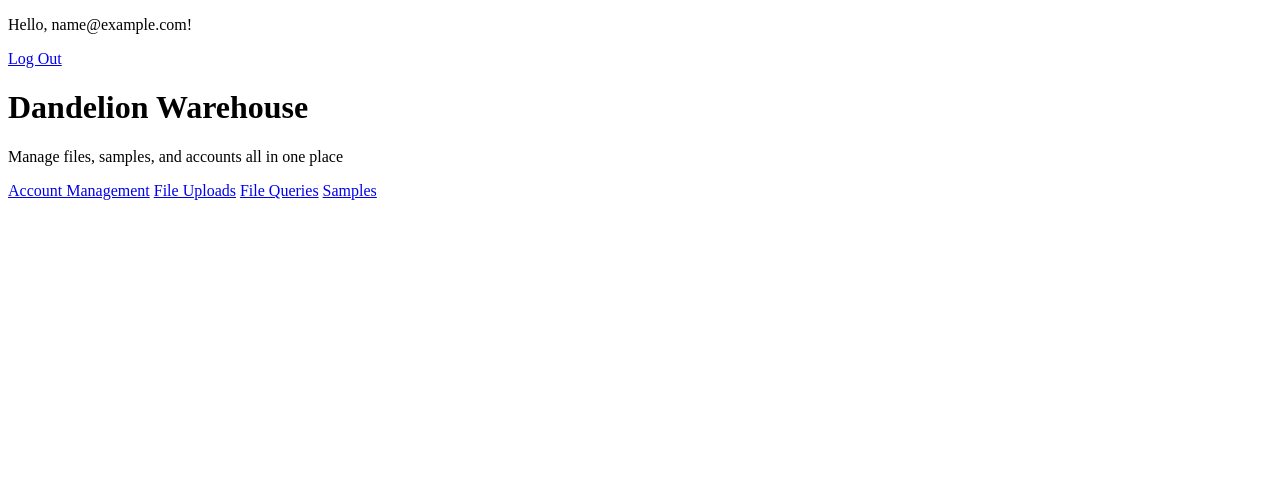
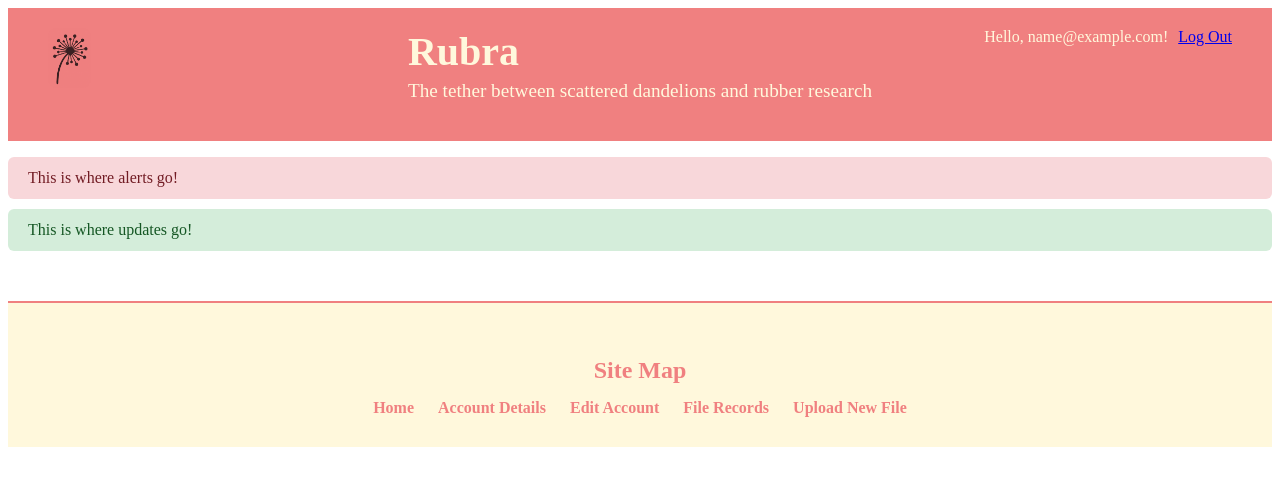
Before and after one commit to mithbe/BIOT_670I_Ruby, a Rails app: page / in a window 1280 px wide. Shown: the top 486 px of the page. Run offline with Rails 7, Linux system fonts and the light colour scheme; the visitor is signed in with stand-in values (Sample User, id 1); some libraries are stand-ins or nearby versions.

Commit message:
Removed [Samples] relic from earlier versions. Added Rubra Trademark Icon. Defined site colors. Added Site map, updates, alerts, site name, site logo, site slogan, moved hellow message and logout button. redefined naming convention for all site links. edited views and controllers. -CD

```diff
--- /dev/null
+++ b/app/assets/config/manifest.js
@@ -0,0 +1,3 @@
+//= link_tree ../images
+//= link_directory ../stylesheets
+//= link_tree ../builds
--- a/app/assets/stylesheets/application.css
+++ b/app/assets/stylesheets/application.css
@@ -1,91 +1,110 @@
-/*
- * This is a manifest file that'll be compiled into application.css.
- *
- * With Propshaft, assets are served efficiently without preprocessing steps. You can still include
- * application-wide styles in this file, but keep in mind that CSS precedence will follow the standard
- * cascading order, meaning styles declared later in the document or manifest will override earlier ones,
- * depending on specificity.
- *
- * Consider organizing styles into separate files for maintainability.
- */
-/* Overall Page Styles */
-body {
-    background-color: #f4f4f9; /* light background for theme */
-    font-family: "Helvetica Neue", Arial, sans-serif;
-    color: #333;
-    margin: 0;
-    padding: 0;
+.top-banner {
+    background-color: lightcoral;
+    color: cornsilk;
+    padding: 20px 40px;
+    display: flex;
+    align-items: center;
+    justify-content: center;
+    position: relative;
 }
 
-/* Hero Section */
-.hero {
-    background-color: #f8f9fa; /* light gray hero */
-    text-align: center;
-    padding: 60px 20px;
-    border-bottom: 1px solid #ddd;
+/* Logo left */
+.logo-left {
+    position: absolute;
+    left: 40px;
+    top: 20px;
 }
 
-.hero h1 {
-    font-size: 3rem;
+.banner-logo {
+    height: 60px;
+    width: auto;
+    border-radius: 8px; /* soften corners */
+        background-color: lightcoral; /* matches banner */
+        mix-blend-mode: multiply;     /* blends edges */
+    }
+}
+
+/* Centered site name + slogan */
+.banner-content {
+    text-align: center;
+}
+
+.flash-messages .notice {
+    background-color: #d4edda;
+    color: #155724;
+    padding: 12px 20px;
+    border-radius: 6px;
     margin-bottom: 10px;
 }
 
-.hero p {
-    font-size: 1.2rem;
-    color: #555;
+.flash-messages .alert {
+    background-color: #f8d7da;
+    color: #721c24;
+    padding: 12px 20px;
+    border-radius: 6px;
+    margin-bottom: 10px;
+}
+.site-name {
+    font-size: 2.5rem;
+    font-weight: bold;
+    margin: 0;
 }
 
-/* Navigation Buttons */
-.home-navigation {
-    display: flex;
-    flex-direction: column;
-    align-items: center;
-    gap: 15px;
-    margin-top: 40px;
+.slogan {
+    font-size: 1.2rem;
+    margin-top: 5px;
 }
 
-/* Button Styles */
-.btn {
-    display: inline-block;
-    padding: 12px 20px;
-    text-decoration: none;
-    color: white;
-    background-color: #007bff; /* primary button color */
-    border-radius: 5px;
-    text-align: center;
-    transition: all 0.2s ease;
+/* Top-right user actions (as before) */
+.user-actions {
+    position: absolute;
+    top: 20px;
+    right: 40px;
+    display: flex;
+    align-items: center;
+    gap: 10px;
+}
+.dashboard-buttons {
+    display: flex;
+    justify-content: center; /* center horizontally */
+    flex-wrap: wrap;         /* wrap if too many buttons */
+    gap: 15px;               /* space between buttons */
+    margin: 20px auto 40px;  /* space below banner */
 }
 
-.btn-secondary {
-    background-color: #6c757d; /* secondary button color */
+.site-map {
+    background-color: #fff8dc; /* same creamy white as body */
+    color: #333;
+    text-align: center;
+    padding: 30px 20px;
+    border-top: 2px solid lightcoral;
+    margin-top: 50px;
 }
 
-/* Button hover effect */
-.btn:hover {
-    opacity: 0.9;
-    transform: scale(1.05);
-}
-/* Top Navigation Bar */
-.top-nav {
-    width: 100%;
-    background-color: #007bff; /* match primary theme */
-    padding: 10px 20px;
-    box-sizing: border-box;
+.site-map h3 {
+    font-size: 1.5rem;
+    margin-bottom: 15px;
+    color: lightcoral;
 }
 
-.nav-right {
-    display: flex;
-    justify-content: flex-end;
-    align-items: center;
+.site-map ul {
+    list-style: none;
+    padding: 0;
+    margin: 0;
 }
 
-.nav-link {
-    color: white;
-    text-decoration: none;
-    margin-left: 15px;
-    font-weight: bold;
+.site-map ul li {
+    display: inline-block;
+    margin: 0 10px;
 }
 
-.nav-link:hover {
-    text-decoration: underline;
+.site-map ul li a {
+    text-decoration: none;
+    color: lightcoral;
+    font-weight: bold;
+    transition: color 0.2s;
 }
+
+.site-map ul li a:hover {
+    color: #e06b66; /* slightly darker coral on hover */
+}
--- a/app/controllers/application_controller.rb
+++ b/app/controllers/application_controller.rb
@@ -4,3 +4,6 @@ class ApplicationController < ActionController::Base
 
   before_action :authenticate_user!
 end
+def after_sign_in_path_for(resource)
+  root_path  # Goes to home#dashboard
+end
--- a/app/controllers/home_controller.rb
+++ b/app/controllers/home_controller.rb
@@ -1,6 +1,7 @@
 class HomeController < ApplicationController
-  skip_before_action :authenticate_user!, only: [ :index ]
+  skip_before_action :authenticate_user!, only: [:dashboard]
 
-  def index
+  def dashboard
+    # Any data you want to load on the dashboard can go here
   end
 end
--- a/app/controllers/samples_controller.rb
+++ /dev/null
@@ -1,14 +0,0 @@
-class SamplesController < ApplicationController
-  def index
-    @samples = Sample.all
-    end
-end
-
-  def show
-  end
-
-  def new
-  end
-
-  def edit
-  end
--- /dev/null
+++ b/app/javascript/controllers/metadata_controller.js
@@ -0,0 +1,13 @@
+import { Controller } from "@hotwired/stimulus"
+
+export default class extends Controller {
+    static targets = ["genetic", "image", "spreadsheet"]
+
+    toggle(event) {
+        const fileType = event.target.value
+
+        this.geneticTarget.hidden = fileType !== "genetic"
+        this.imageTarget.hidden = fileType !== "image"
+        this.spreadsheetTarget.hidden = fileType !== "spreadsheet"
+    }
+}
--- /dev/null
+++ b/app/views/home/dashboard.html.erb
@@ -0,0 +1,21 @@
+<!-- Site Map -->
+
+<!-- Flash Messages Demo -->
+<div class="flash-messages">
+  <%# Demo alert %>
+  <div class="alert">This is where alerts go!</div>
+
+  <%# Demo notice/update %>
+  <div class="notice">This is where updates go!</div>
+</div>
+
+<footer class="site-map">
+  <h3>Site Map</h3>
+  <ul>
+    <li><%= link_to "Home", root_path %></li>
+    <li><%= link_to "Account Details", account_path %></li>
+    <li><%= link_to "Edit Account", edit_account_path %></li>
+    <li><%= link_to "File Records", file_records_path %></li>
+    <li><%= link_to "Upload New File", new_file_record_path %></li>
+  </ul>
+</footer>
--- a/app/views/home/index.html.erb
+++ /dev/null
@@ -1,2 +0,0 @@
-<h1>Home#index</h1>
-<p>Find me in app/views/home/index.html.erb</p>
--- a/app/views/layouts/application.html.erb
+++ b/app/views/layouts/application.html.erb
@@ -1,42 +1,42 @@
 <!DOCTYPE html>
 <html>
 <head>
-    <title><%= content_for(:title) || "Dandelion Warehouse" %></title>
-    <meta name="viewport" content="width=device-width,initial-scale=1">
-    <meta name="apple-mobile-web-app-capable" content="yes">
-    <meta name="mobile-web-app-capable" content="yes">
+  <title>Rubra</title>
   <%= csrf_meta_tags %>
   <%= csp_meta_tag %>
 
-    <%= yield :head %>
-
-    <%# Enable PWA manifest for installable apps (make sure to enable in config/routes.rb too!) %>
-    <%#= tag.link rel: "manifest", href: pwa_manifest_path(format: :json) %>
-
-    <link rel="icon" href="/icon.png" type="image/png">
-    <link rel="icon" href="/icon.svg" type="image/svg+xml">
-    <link rel="apple-touch-icon" href="/icon.png">
-
-    <%# Includes all stylesheet files in app/assets/stylesheets %>
-    <%= stylesheet_link_tag :app, "data-turbo-track": "reload" %>
+  <%= stylesheet_link_tag "application", "data-turbo-track": "reload" %>
   <%= javascript_importmap_tags %>
 </head>
 
 <body>
-    <!-- The notice and alert messages are correctly placed here -->
+<!-- Top Banner -->
+<header class="top-banner">
+  <div class="logo-left">
+    <%= image_tag "rubra_symbol.jpg", alt: "Rubra Logo", class: "banner-logo" %>
+  </div>
+
+  <div class="banner-content">
+    <h1 class="site-name">Rubra</h1>
+    <p class="slogan">The tether between scattered dandelions and rubber research</p>
+  </div>
+
+  <div class="user-actions">
+    <% if user_signed_in? %>
+      <span class="greeting">Hello, <%= current_user.email %>!</span>
+      <%= link_to "Log Out", destroy_user_session_path, data: { turbo_method: :delete }, class: "btn small-btn" %>
+    <% else %>
+      <%= link_to "Sign Up", new_user_registration_path, class: "btn small-btn" %>
+      <%= link_to "Sign In", new_user_session_path, class: "btn small-btn" %>
+    <% end %>
+  </div>
+</header>
+
+<!-- Flash messages -->
 <p class="notice"><%= notice %></p>
 <p class="alert"><%= alert %></p>
 
-    <!-- The user authentication links are correctly placed here -->
-    <% if user_signed_in? %>
-      <p>Hello, <%= current_user.email %>!</p>
-      <%= link_to "Log Out", destroy_user_session_path, data: { turbo_method: :delete } %>
-    <% else %>
-      <%= link_to "Sign Up", new_user_registration_path %>
-      <%= link_to "Sign In", new_user_session_path %>
-    <% end %>
-
-    <!-- This is the crucial tag that renders the content from your views -->
+<!-- Main content -->
 <%= yield %>
 </body>
 </html>
--- a/app/views/samples/index.html.erb
+++ /dev/null
@@ -1,13 +0,0 @@
-<!-- Hero Section -->
-<div class="hero">
-  <h1>Dandelion Warehouse</h1>
-  <p>Manage files, samples, and accounts all in one place</p>
-</div>
-
-<!-- Navigation Buttons -->
-<div class="home-navigation">
-  <%= link_to "Account Management", edit_account_path, class: "btn btn-primary" %>
-  <%= link_to "File Uploads", new_file_record_path, class: "btn btn-primary" %>
-  <%= link_to "File Queries", file_records_path, class: "btn btn-primary" %>
-  <%= link_to "Samples", samples_path, class: "btn btn-secondary" %>
-</div>
--- a/config/application.rb
+++ b/config/application.rb
@@ -7,6 +7,7 @@ Bundler.require(*Rails.groups)
 module DandelionWarehouse
   class Application < Rails::Application
     config.load_defaults 8.0
+    config.assets.enabled = true
     config.autoload_paths << Rails.root.join("lib/tasks")
     config.autoload_paths << Rails.root.join("lib/assets")
   end
--- a/config/routes.rb
+++ b/config/routes.rb
@@ -1,13 +1,15 @@
-Rails.application.routes.draw do
-  devise_for :users
+  Rails.application.routes.draw do
+    devise_for :users
 
-  resource :account, only: [ :show, :edit, :update ]
-  resources :samples
-  resources :file_records, only: [ :index, :new, :create, :show ]
-  resource :account, only: [ :show, :edit, :update ]
-  resources :file_records, only: [ :index, :new, :create ]
-  resources :samples, only: [ :index, :show ]
-  root "samples#index"
+    # Account management
+    resource :account, only: [:show, :edit, :update]
 
-  get "up" => "rails/health#show", as: :rails_health_check
-end
+    # File uploads / search
+    resources :file_records, only: [:index, :new, :create, :show]
+
+    # Root page (dashboard)
+    root "home#dashboard"
+
+    # Health check endpoint
+    get "up" => "rails/health#show", as: :rails_health_check
+  end
```
Also changed, not shown: app/views/file_records/_form.html.erb (added, +59 -0 lines), Gemfile, app/assets/images/1.jpg (added), app/assets/images/rubra_symbol.jpg (added), 1 other file. Lines whose indentation alone changed are shown as unchanged.
